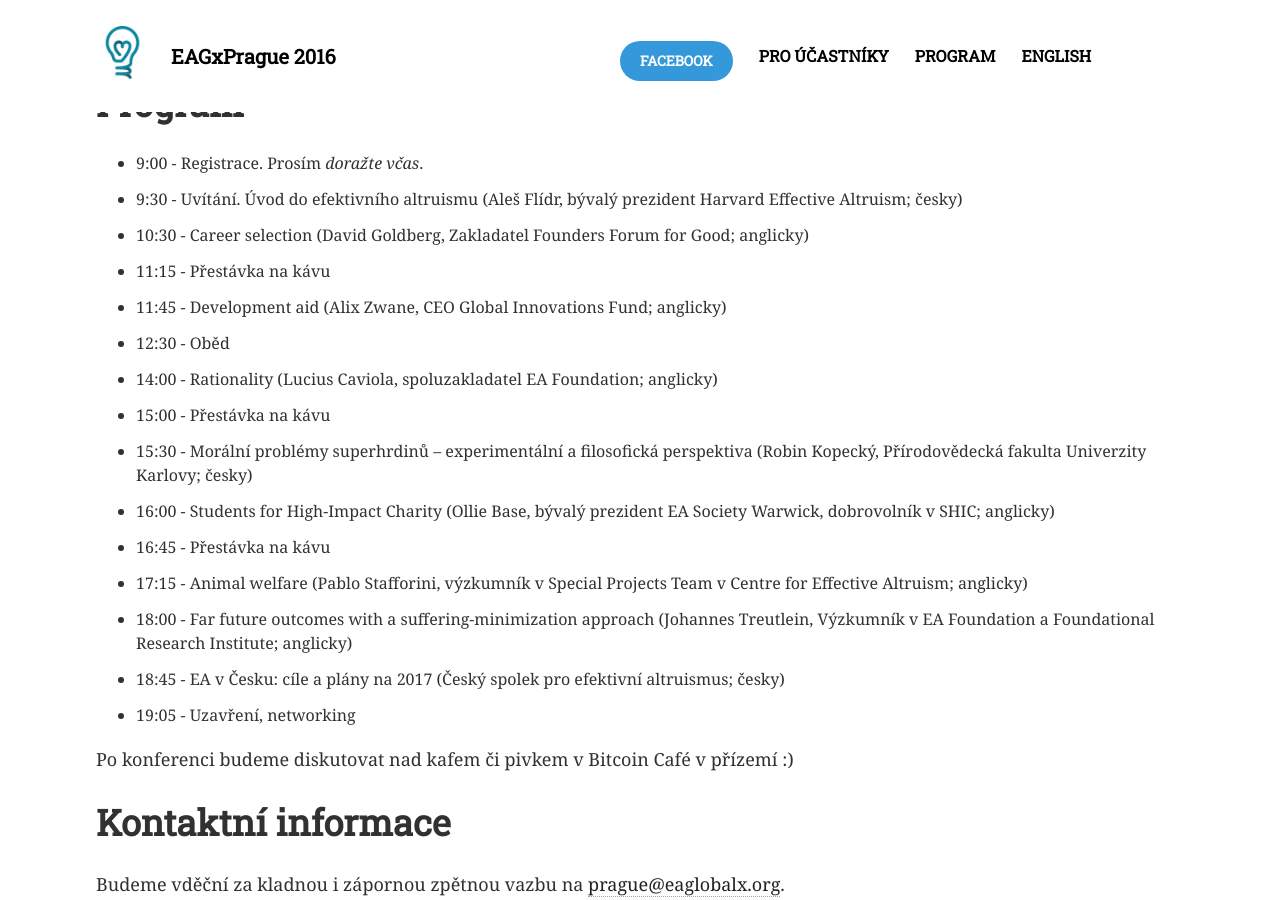
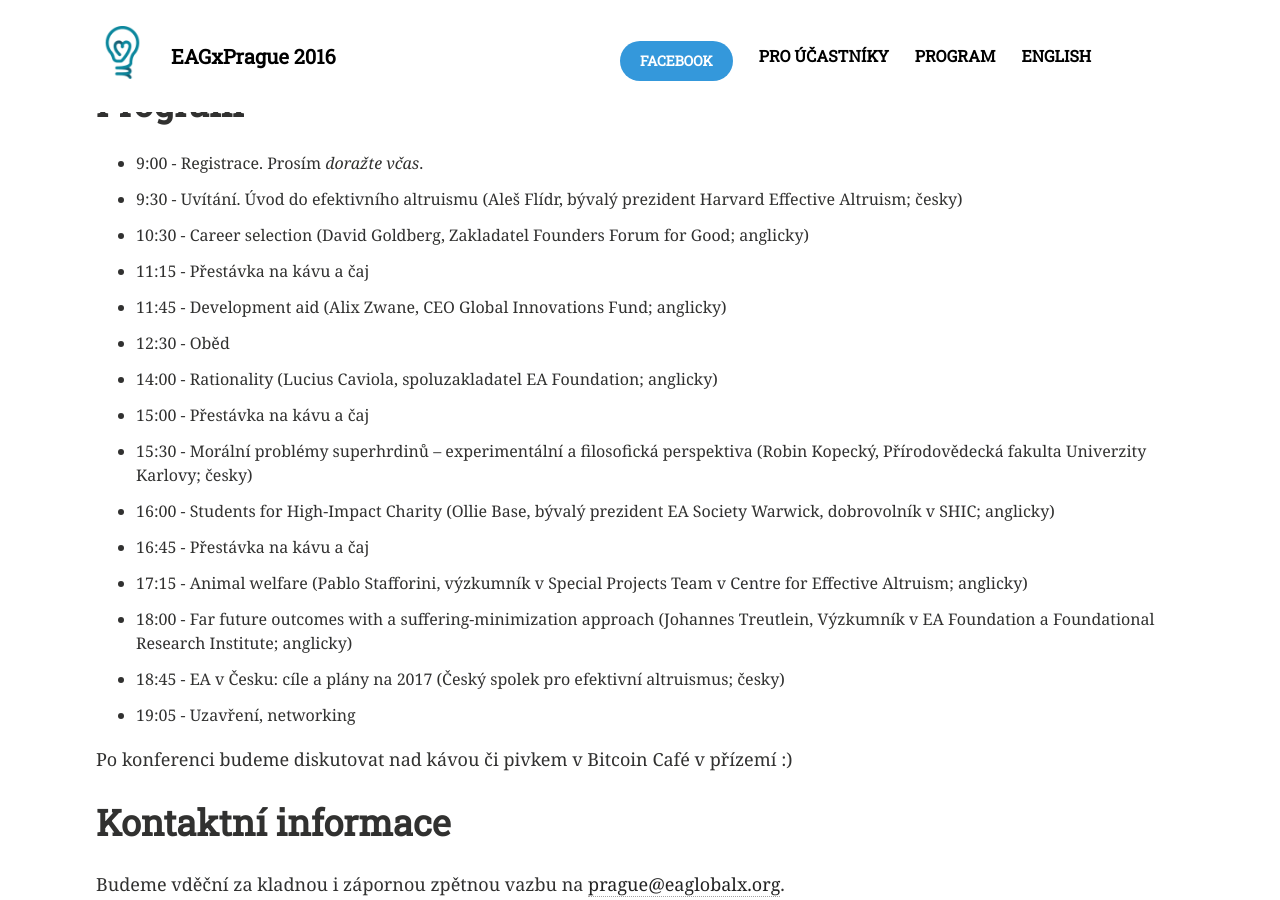
Before and after one commit to ea-czech-republic/eagxprague.org, a Jekyll site: the page built from index.md, in a window 1280 px wide and 900 px high, scrolled down 1731 px. Built offline with Jekyll 4.4.1, drawn with Linux system fonts in a browser that asks for light colours; nearby versions of some CDN libraries.

Commit message:
and tea :-)

```diff
--- a/index.md
+++ b/index.md
@@ -27,20 +27,20 @@
 - 9:00 - Registrace. Prosím <em>doražte včas</em>.
 - 9:30 - Uvítání. Úvod do efektivního altruismu (Aleš Flídr, bývalý prezident Harvard Effective Altruism; česky)
 - 10:30 - Career selection (David Goldberg, Zakladatel Founders Forum for Good; anglicky)
-- 11:15 - Přestávka na kávu
+- 11:15 - Přestávka na kávu a čaj
 - 11:45 - Development aid (Alix Zwane, CEO Global Innovations Fund; anglicky)
 - 12:30 - Oběd
 - 14:00 - Rationality (Lucius Caviola, spoluzakladatel EA Foundation; anglicky)
-- 15:00 - Přestávka na kávu
+- 15:00 - Přestávka na kávu a čaj
 - 15:30 - Morální problémy superhrdinů -- experimentální a filosofická perspektiva (Robin Kopecký, Přírodovědecká fakulta Univerzity Karlovy; česky)
 - 16:00 - Students for High-Impact Charity (Ollie Base, bývalý prezident EA Society Warwick, dobrovolník v SHIC; anglicky)
-- 16:45 - Přestávka na kávu
+- 16:45 - Přestávka na kávu a čaj
 - 17:15 - Animal welfare (Pablo Stafforini, výzkumník v Special Projects Team v Centre for Effective Altruism; anglicky)
 - 18:00 - Far future outcomes with a suffering-minimization approach (Johannes Treutlein, Výzkumník v EA Foundation a Foundational Research Institute; anglicky)
 - 18:45 - EA v Česku: cíle a plány na 2017 (Český spolek pro efektivní altruismus; česky)
 - 19:05 - Uzavření, networking
 
-Po konferenci budeme diskutovat nad kafem či pivkem v Bitcoin Café v přízemí :)
+Po konferenci budeme diskutovat nad kávou či pivkem v Bitcoin Café v přízemí :)
 
 # Kontaktní informace
 Budeme vděční za kladnou i zápornou zpětnou vazbu na <a href="mailto:prague@eaglobalx.org">prague@eaglobalx.org</a>.
```
Also changed, not shown: english.md (+3 -4 lines).
